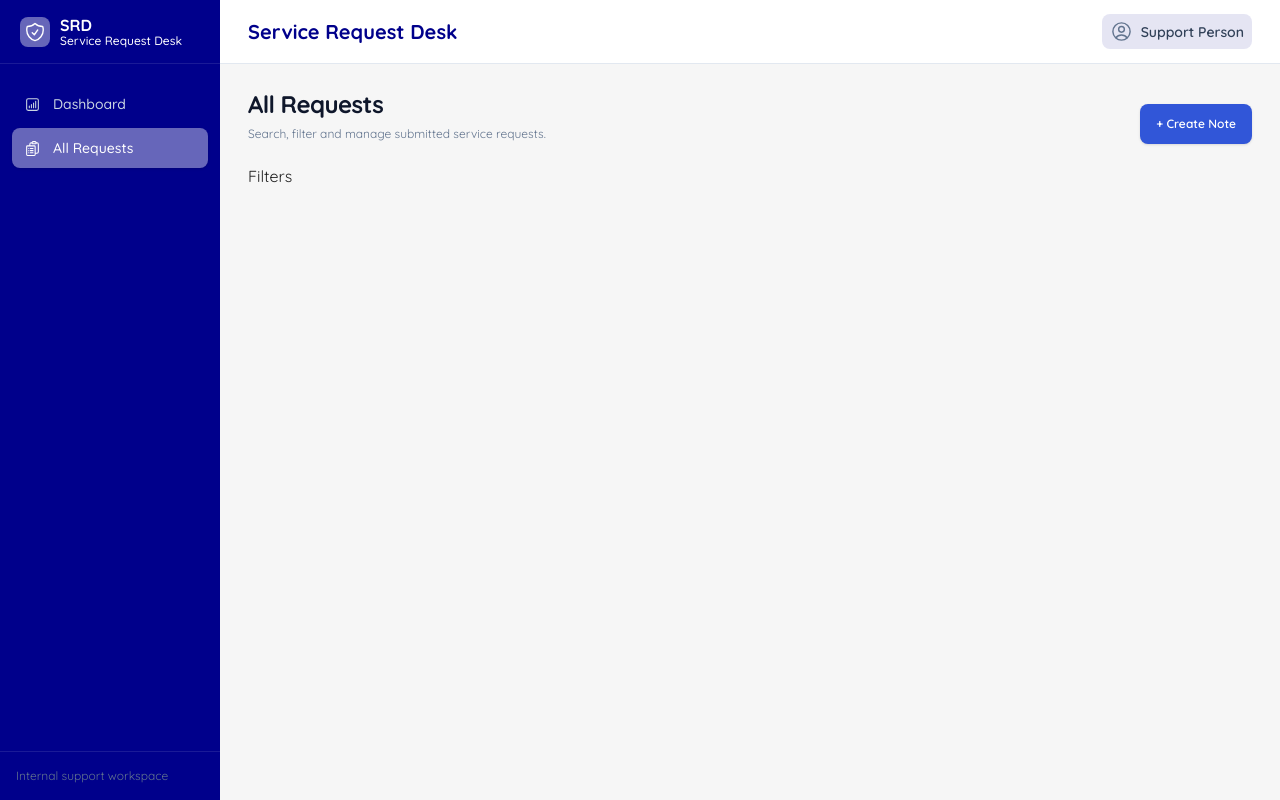
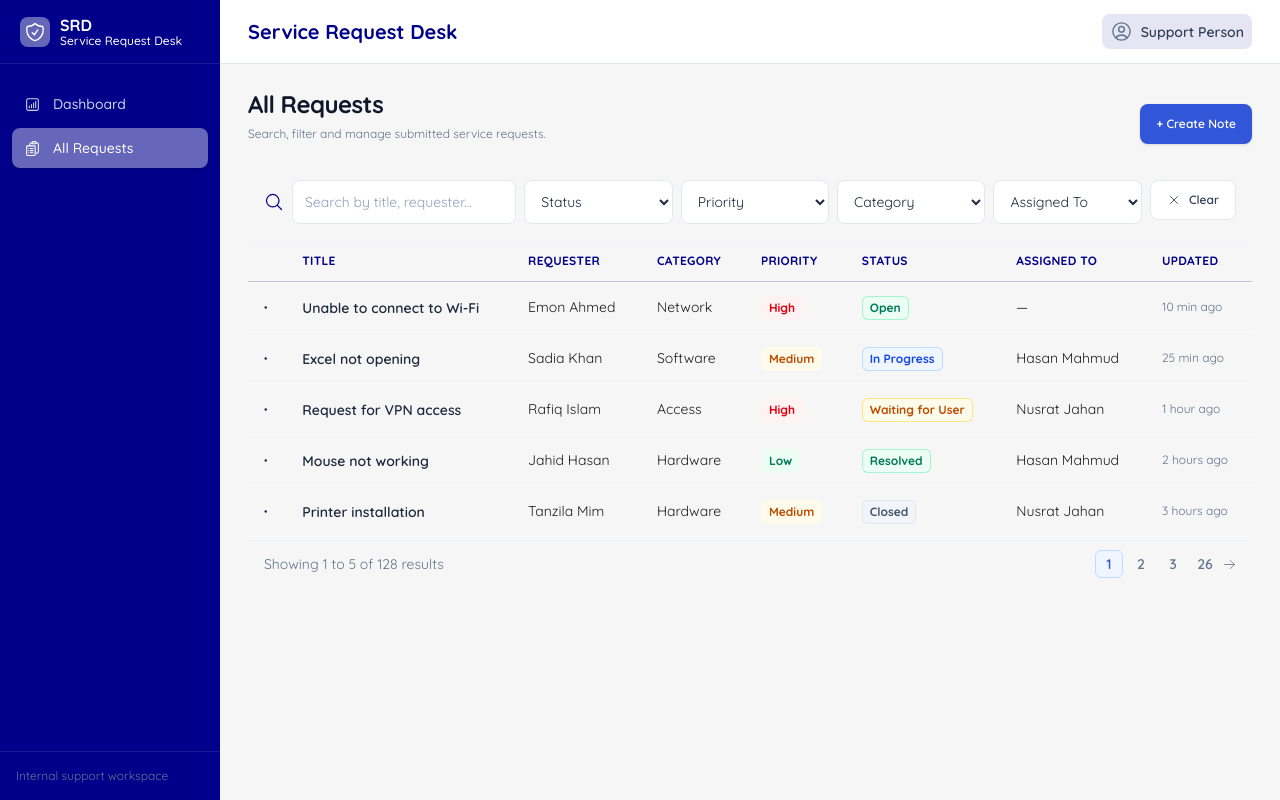
Before and after one commit to MujahidEmon/service-request-desk, a Next.js app in the folder frontend/: page /provider/requests in a window 1280 px wide. Built offline with nearby package versions, Linux system fonts and the light colour scheme.

Commit message:
desiged all req page with basic filtering funtionality

```diff
--- /dev/null
+++ b/frontend/src/app/components/NoResults.jsx
@@ -0,0 +1,18 @@
+import { HiOutlineMagnifyingGlass } from "react-icons/hi2";
+
+export default function NoResults({ onClear }) {
+  return (
+    <div className="flex min-h-107 flex-col items-center justify-center px-6 text-center">
+      <div className="mb-5 grid size-24 place-items-center rounded-full bg-blue-50 text-[#3156d8]">
+        <HiOutlineMagnifyingGlass size={48} strokeWidth={1.4} />
+      </div>
+      <h2 className="text-lg font-extrabold text-slate-900">No requests found</h2>
+      <p className="mt-2 max-w-sm text-xs leading-5 text-slate-500">
+        Try adjusting your search or filter to find what you&apos;re looking for.
+      </p>
+      <button onClick={onClear} className="srd-secondary mt-5 h-9">
+        Clear Filters
+      </button>
+    </div>
+  );
+}
--- /dev/null
+++ b/frontend/src/app/components/RequestFilters.jsx
@@ -0,0 +1,126 @@
+"use client";
+
+import { useMemo, useState } from "react";
+import {
+  HiOutlineMagnifyingGlass,
+  HiOutlineXMark,
+} from "react-icons/hi2";
+import {
+  categories,
+  priorities,
+  statuses,
+  supportPeople,
+  requests as allRequests,
+} from "@/lib/data";
+import RequestTable from "./RequestTable";
+import NoResults from "./NoResults";
+
+export default function RequestFilters() {
+  const [search, setSearch] = useState("");
+  const [status, setStatus] = useState("");
+  const [priority, setPriority] = useState("");
+  const [category, setCategory] = useState("");
+  const [assigned, setAssigned] = useState("");
+
+  const filtered = useMemo(() => {
+    const query = search.trim().toLowerCase();
+
+    return allRequests.filter((request) => {
+      const matchesSearch =
+        !query ||
+        request.title.toLowerCase().includes(query) ||
+        request.requesterName.toLowerCase().includes(query) ||
+        request.category.toLowerCase().includes(query);
+
+      const matchesStatus = !status || request.status === status;
+      const matchesPriority = !priority || request.priority === priority;
+      const matchesCategory = !category || request.category === category;
+      const matchesAssigned =
+        !assigned || request.assignedPerson === assigned;
+
+      return (
+        matchesSearch &&
+        matchesStatus &&
+        matchesPriority &&
+        matchesCategory &&
+        matchesAssigned
+      );
+    });
+  }, [search, status, priority, category, assigned]);
+
+  const clear = () => {
+    setSearch("");
+    setStatus("");
+    setPriority("");
+    setCategory("");
+    setAssigned("");
+  };
+
+  const hasFilters = search || status || priority || category || assigned;
+
+  return (
+    <>
+      <div className="border-b border-slate-100 p-4">
+        <div className="grid gap-2 md:grid-cols-[minmax(220px,1.7fr)_repeat(4,minmax(120px,1fr))_auto]">
+          <div className="flex gap-2 flex-row items-center">
+
+            <label className="">
+              <HiOutlineMagnifyingGlass
+                size={20}
+                className=" text-primary"
+              />
+            </label>
+            <input
+              value={search}
+              onChange={(e) => setSearch(e.target.value)}
+              placeholder="Search by title, requester..."
+              className="srd-input-field "
+            />
+          </div>
+
+          <FilterSelect value={status} onChange={setStatus} options={statuses} placeholder="Status" />
+          <FilterSelect value={priority} onChange={setPriority} options={priorities} placeholder="Priority" />
+          <FilterSelect value={category} onChange={setCategory} options={categories} placeholder="Category" />
+          <FilterSelect
+            value={assigned}
+            onChange={setAssigned}
+            options={supportPeople.map((person) => person.name)}
+            placeholder="Assigned To"
+          />
+
+          <button onClick={clear} className="srd-secondary-button h-11">
+            <HiOutlineXMark size={14} />
+            Clear
+          </button>
+        </div>
+      </div>
+
+      {filtered.length ? (
+        <RequestTable requests={filtered} />
+      ) : (
+        <NoResults onClear={clear} />
+      )}
+
+      {hasFilters && filtered.length > 0 && (
+        <div className="border-t border-slate-100 px-4 py-2 text-[10px] text-slate-400">
+          {filtered.length} matching request{filtered.length === 1 ? "" : "s"}
+        </div>
+      )}
+    </>
+  );
+}
+
+function FilterSelect({ value, onChange, options, placeholder }) {
+  return (
+    <select
+      value={value}
+      onChange={(e) => onChange(e.target.value)}
+      className="srd-dropdown-select"
+    >
+      <option value="">{placeholder}</option>
+      {options.map((option) => (
+        <option key={option}>{option}</option>
+      ))}
+    </select>
+  );
+}
--- a/frontend/src/app/components/RequestTable.jsx
+++ b/frontend/src/app/components/RequestTable.jsx
@@ -47,7 +47,7 @@
               <td className="px-4 py-3">
                 <StatusBadge status={request.status} />
               </td>
-              <td className="px-4 py-3 text-xs text-base-content">
+              <td className="px-4 py-3 text-sm text-base-content">
                 {request.assignedPerson ?? "—"}
               </td>
               <td className="px-4 py-3 text-xs text-slate-500">
--- a/frontend/src/app/globals.css
+++ b/frontend/src/app/globals.css
@@ -58,3 +58,15 @@
 .srd-primary-button {
   @apply inline-flex h-10 items-center justify-center gap-2 rounded-lg bg-[#3156d8] px-4 text-xs font-semibold text-white shadow-sm transition hover:bg-[#2749c0] active:scale-[0.99] disabled:cursor-not-allowed disabled:opacity-60;
 }
+
+.srd-secondary-button {
+  @apply inline-flex h-10 items-center justify-center gap-2 rounded-lg border border-slate-200 bg-white px-4 text-xs font-semibold text-slate-700 transition hover:bg-slate-50 active:scale-[0.99];
+}
+
+.srd-input-field {
+  @apply h-11 w-full rounded-lg border border-slate-200 bg-white px-3 text-sm text-slate-800 outline-none transition placeholder:text-slate-400 focus:border-blue-500 focus:ring-4 focus:ring-blue-500/10;
+}
+
+.srd-dropdown-select {
+  @apply h-11 w-full rounded-lg border border-slate-200 bg-white px-3 text-sm text-slate-800 outline-none transition focus:border-blue-500 focus:ring-4 focus:ring-blue-500/10;
+}
--- a/frontend/src/app/provider/requests/page.jsx
+++ b/frontend/src/app/provider/requests/page.jsx
@@ -1,5 +1,6 @@
 import PageHeader from "@/app/components/PageHeader";
 import ProviderShell from "@/app/components/ProviderShell";
+import RequestFilters from "@/app/components/RequestFilters";
 import TopBar from "@/app/components/TopBar";
 
 
@@ -20,7 +21,7 @@
         />
 
         <section className="srd-card srd-shadow overflow-hidden">
-            Filters
+            <RequestFilters></RequestFilters>
         </section>
       </div>
     </ProviderShell>
```
